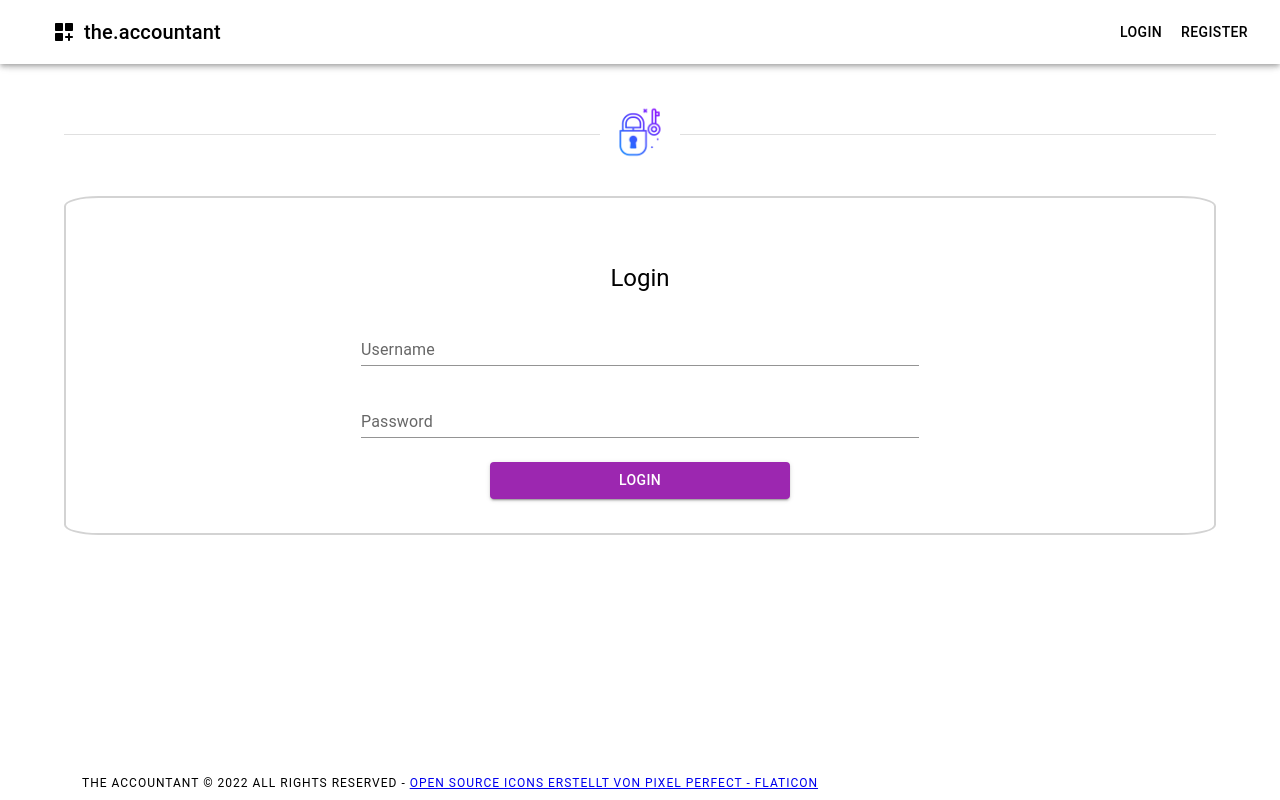
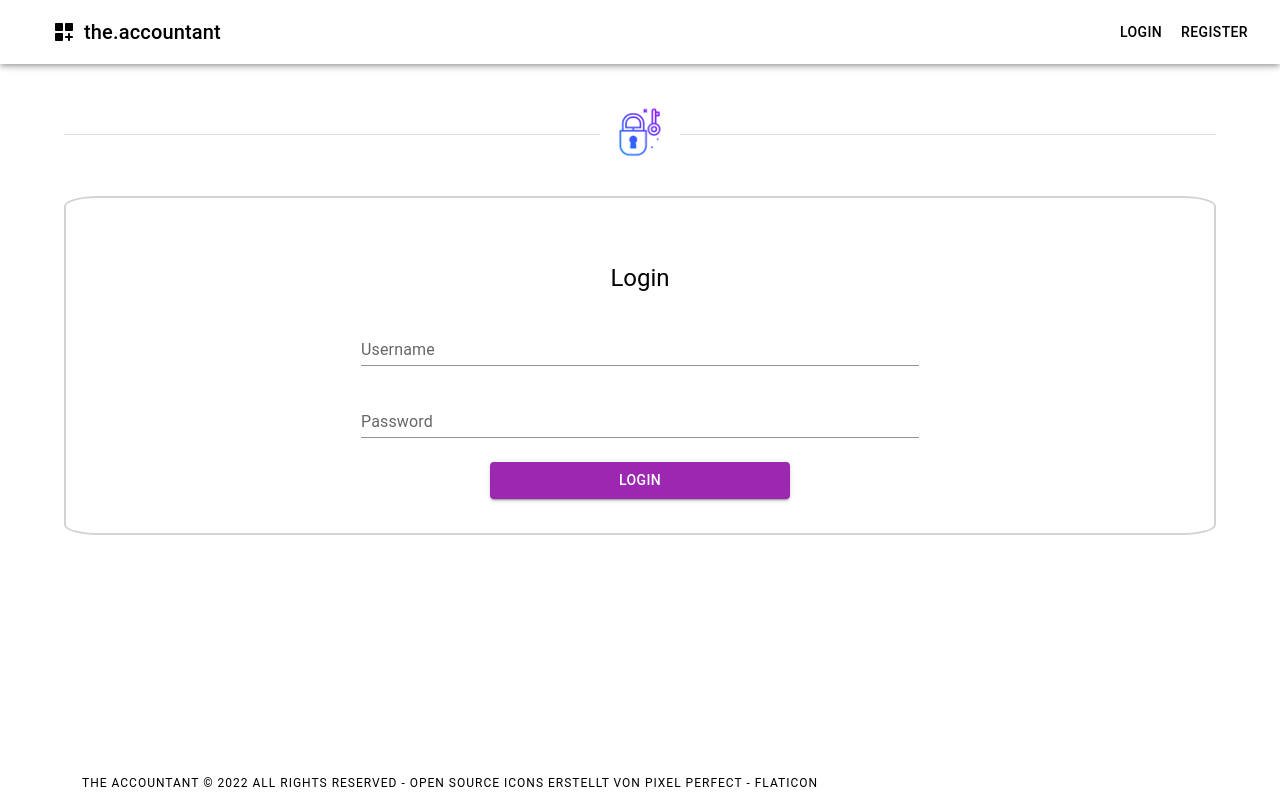
Before and after one commit to cemrebayram/TheAccountantFrontend, a React (Create React App) app: page /login in a window 1280 px wide. Built offline with nearby package versions, Linux system fonts and the light colour scheme.

Commit message:
Update Login.js

```diff
--- a/src/views/Login.js
+++ b/src/views/Login.js
@@ -143,13 +143,8 @@ export default function Login() {
         <Grid container>
           <Grid item sx={12} style={{ bottom: "0px", position: "absolute" }}>
             <Typography variant="overline">
-              The Accountant &copy; 2022 All Rights Reserved -{" "}
-              <a
-                href="https://www.flaticon.com/de/kostenlose-icons/open-source"
-                title="open source Icons"
-              >
-                Open source Icons erstellt von Pixel perfect - Flaticon
-              </a>
+              The Accountant &copy; 2022 All Rights Reserved - Open source Icons
+              erstellt von Pixel perfect - Flaticon
             </Typography>
           </Grid>
         </Grid>
```
